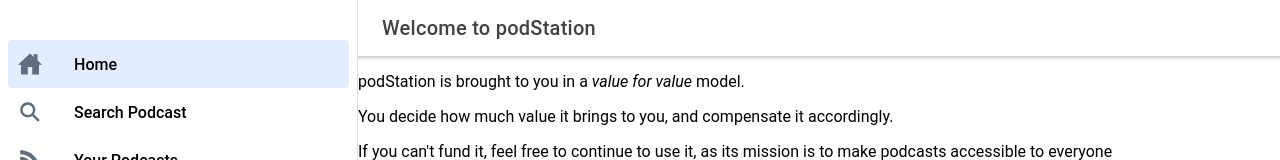
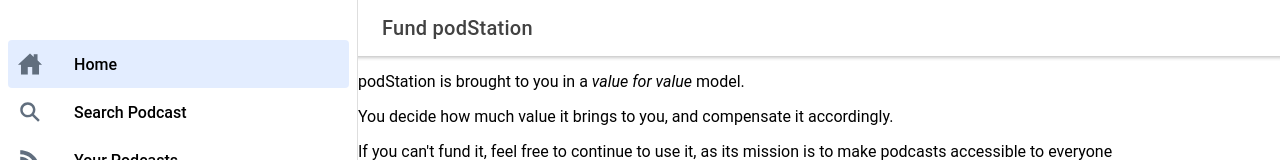
Before and after one commit to podStation/podstation-ionic-pwa, a React (Create React App) app: page /page/About#/page/Home in a window 1280 px wide. Both pictures are taken after a click on the element "Fund it". Shown: the top 160 px of the page. Built offline with nearby package versions, Linux system fonts and the light colour scheme.

Commit message:
Page titles

```diff
--- a/src/pages/About.tsx
+++ b/src/pages/About.tsx
@@ -13,7 +13,7 @@
 				<IonButtons slot="start">
 					<IonMenuButton />
 				</IonButtons>
-				<IonTitle>Welcome to podStation</IonTitle>
+				<IonTitle>About podStation</IonTitle>
 			</IonToolbar>
 		</IonHeader>
 
--- a/src/pages/FundIt.tsx
+++ b/src/pages/FundIt.tsx
@@ -13,7 +13,7 @@
 				<IonButtons slot="start">
 					<IonMenuButton />
 				</IonButtons>
-				<IonTitle>Welcome to podStation</IonTitle>
+				<IonTitle>Fund podStation</IonTitle>
 			</IonToolbar>
 		</IonHeader>
 
```
